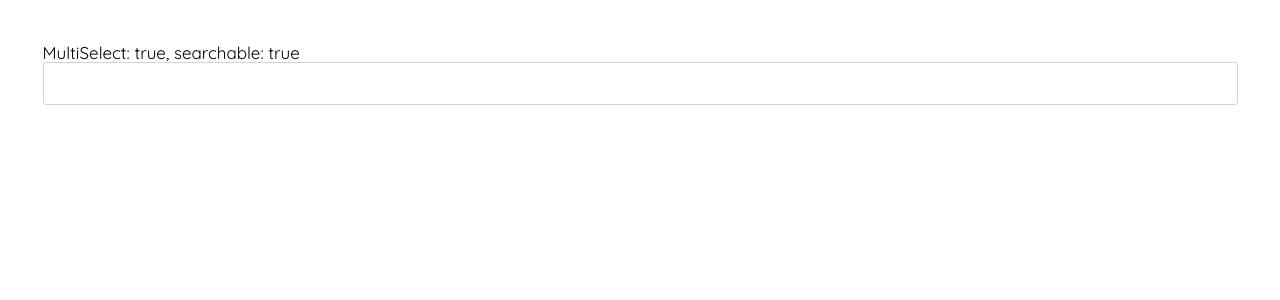
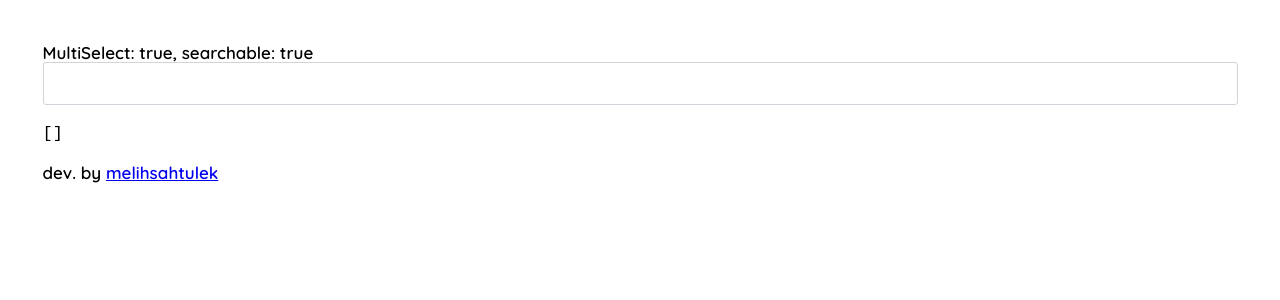
Before and after one commit to melihsahtulek/react-multi-select, a React (Vite) app: page / in a window 1280 px wide. Shown: the top 300 px of the page. Built offline with nearby package versions, Linux system fonts and the light colour scheme.

Commit message:
fix: style issues and created readme file

```diff
--- a/src/App.tsx
+++ b/src/App.tsx
@@ -1,4 +1,5 @@
 import MultiSelect, { Option } from '@/components/MultiSelect';
+import { useState } from 'react';
 
 const options = [
   {
@@ -28,21 +29,26 @@ const options = [
 ];
 
 function App() {
+  const [selectedItems, setSelectedItems] = useState([]);
+
   return (
     <div>
-      MultiSelect: true, searchable: true
+      <b>MultiSelect: true, searchable: true</b>
       <MultiSelect
         searchable={true}
         multiSelectable={true}
         disabled={false}
         options={options}
         onChangeState={(data: Option[]) => {
-          console.log('***Selected Items***');
-          Object.values(data).forEach((elem) => {
-            console.log(elem);
-          });
+          setSelectedItems(data as never);
         }}
       />
+      <br />
+      <pre>{JSON.stringify(selectedItems, null, 2)}</pre>
+      <br />
+      <b>
+        dev. by <a href="https://github.com/melihsahtulek">melihsahtulek</a>
+      </b>
     </div>
   );
 }
--- a/src/index.css
+++ b/src/index.css
@@ -22,4 +22,5 @@ body {
   font-size: inherit;
   line-height: 1.15;
   padding: 2.5rem;
+  font-weight: 500;
 }
```
Also changed, not shown: public/demo.png (added), 1 other file (tests, documents, lock files or other folders).
